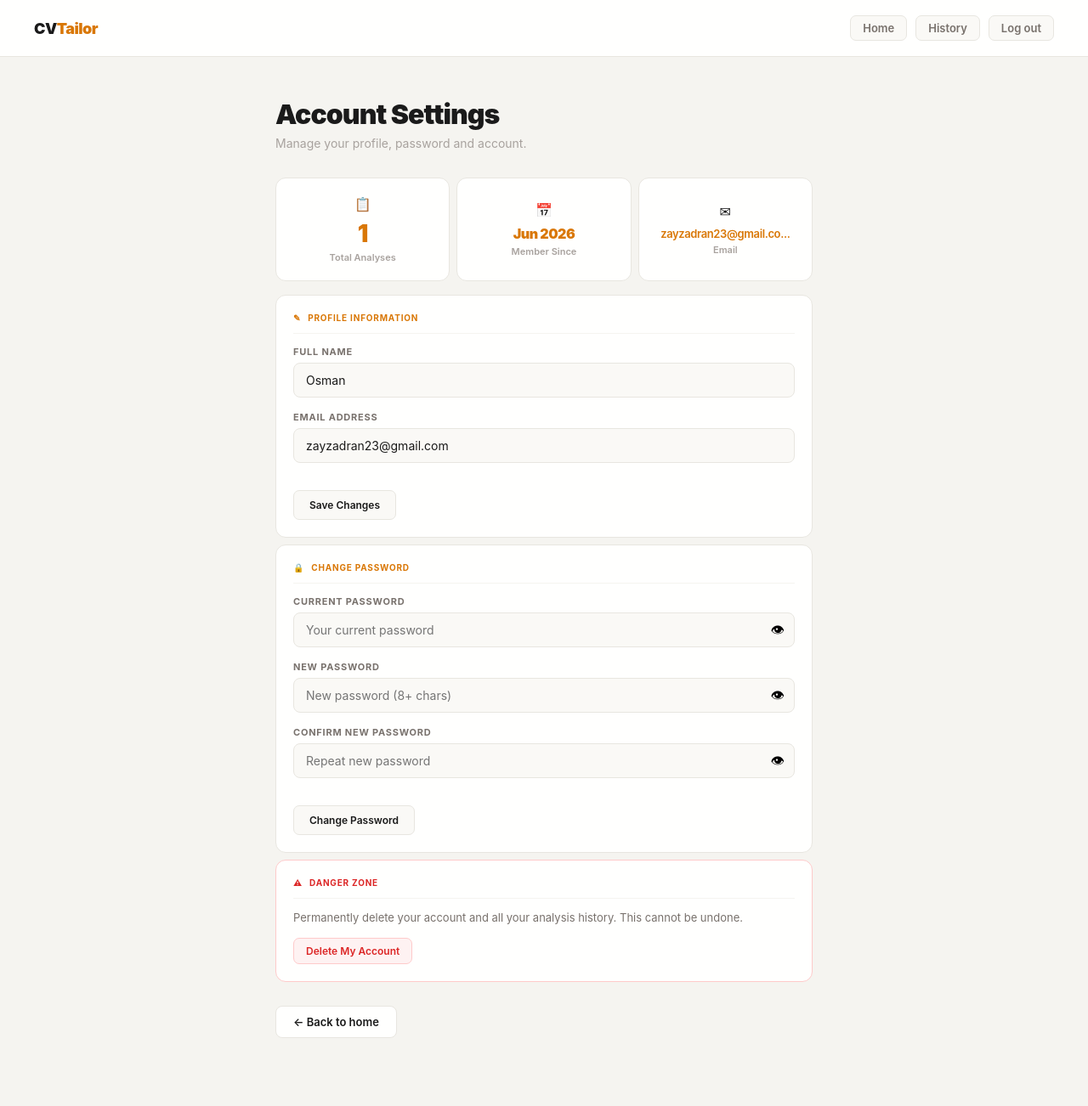
After one commit to zayzadrn/cv-tailor, a Flask app: page /account in a window 1280 px wide. The commit adds this page. Shown: the whole page at 85% size. Run offline with Flask 3, Linux system fonts and the light colour scheme; a user stored in the database is signed in.

Commit message:
add account settings page

```diff
--- a/app.py
+++ b/app.py
@@ -218,6 +218,55 @@ IMPORTANT: Use ONLY the section headings listed above. Do not add any other text
 
     return render_template('result.html', result=result)
 
+@app.route('/account')
+@login_required
+def account():
+    analyses = Analysis.query.filter_by(user_id=current_user.id).all()
+    return render_template('account.html', total=len(analyses))
+
+@app.route('/account/update', methods=['POST'])
+@login_required
+def update_account():
+    action = request.form.get('action')
+
+    if action == 'update_profile':
+        name = request.form.get('name').strip()
+        email = request.form.get('email').strip().lower()
+        if email != current_user.email:
+            if User.query.filter_by(email=email).first():
+                flash('That email is already in use.', 'error')
+                return redirect(url_for('account'))
+        current_user.name = name
+        current_user.email = email
+        db.session.commit()
+        flash('Profile updated successfully.', 'success')
+
+    elif action == 'change_password':
+        current_pw = request.form.get('current_password')
+        new_pw = request.form.get('new_password')
+        confirm_pw = request.form.get('confirm_password')
+        if not bcrypt.check_password_hash(current_user.password, current_pw):
+            flash('Current password is incorrect.', 'error')
+            return redirect(url_for('account'))
+        if new_pw != confirm_pw:
+            flash('New passwords do not match.', 'error')
+            return redirect(url_for('account'))
+        if len(new_pw) < 8:
+            flash('New password must be at least 8 characters.', 'error')
+            return redirect(url_for('account'))
+        current_user.password = bcrypt.generate_password_hash(new_pw).decode('utf-8')
+        db.session.commit()
+        flash('Password changed successfully.', 'success')
+
+    elif action == 'delete_account':
+        Analysis.query.filter_by(user_id=current_user.id).delete()
+        db.session.delete(current_user)
+        db.session.commit()
+        logout_user()
+        return redirect(url_for('index'))
+
+    return redirect(url_for('account'))
+
 if __name__ == '__main__':
     port = int(os.environ.get('PORT', 5000))
     app.run(host='0.0.0.0', port=port)
--- a/templates/index.html
+++ b/templates/index.html
@@ -15,6 +15,7 @@
         {% if current_user.is_authenticated %}
             <span class="nav-name">Hi, {{ current_user.name.split()[0] }}</span>
             <a href="/history" class="history-nav-btn">History</a>
+            <a href="/account" class="history-nav-btn">Account</a>
             <a href="/logout" class="history-nav-btn">Log out</a>
         {% else %}
             <a href="/login" class="history-nav-btn">Log in</a>
--- /dev/null
+++ b/templates/templates/account.html
@@ -0,0 +1,128 @@
+<!DOCTYPE html>
+<html lang="en">
+<head>
+    <meta charset="UTF-8">
+    <meta name="viewport" content="width=device-width, initial-scale=1.0">
+    <title>Account — CVTailor</title>
+    <link rel="stylesheet" href="/static/style.css">
+</head>
+<body>
+<div class="nav">
+    <div class="nav-logo">CV<span>Tailor</span></div>
+    <div style="display:flex;gap:10px;align-items:center;">
+        <a href="/" class="history-nav-btn">Home</a>
+        <a href="/history" class="history-nav-btn">History</a>
+        <a href="/logout" class="history-nav-btn">Log out</a>
+    </div>
+</div>
+
+<div class="container">
+    <div style="margin-bottom:32px;">
+        <h1 class="result-title">Account Settings</h1>
+        <p class="result-sub">Manage your profile, password and account.</p>
+    </div>
+
+    {% with messages = get_flashed_messages(with_categories=true) %}
+        {% for category, message in messages %}
+            <div class="auth-{{ category }}" style="margin-bottom:16px;padding:12px 16px;border-radius:8px;font-size:13px;font-weight:500;
+                {% if category == 'success' %}background:#f0fdf4;border:1px solid #bbf7d0;color:#15803d;
+                {% else %}background:#fef2f2;border:1px solid #fecaca;color:#dc2626;{% endif %}">
+                {{ message }}
+            </div>
+        {% endfor %}
+    {% endwith %}
+
+    <!-- Stats -->
+    <div class="top-row" style="margin-bottom:16px;">
+        <div class="stat-card">
+            <div class="stat-icon">📋</div>
+            <div class="stat-num" style="color:#d97706;">{{ total }}</div>
+            <div class="stat-label">Total Analyses</div>
+        </div>
+        <div class="stat-card">
+            <div class="stat-icon">📅</div>
+            <div class="stat-num" style="color:#d97706;font-size:16px;">{{ current_user.created_at.strftime('%b %Y') }}</div>
+            <div class="stat-label">Member Since</div>
+        </div>
+        <div class="stat-card">
+            <div class="stat-icon">✉</div>
+            <div class="stat-num" style="color:#d97706;font-size:13px;font-weight:600;">{{ current_user.email[:20] }}{% if current_user.email|length > 20 %}...{% endif %}</div>
+            <div class="stat-label">Email</div>
+        </div>
+    </div>
+
+    <!-- Update Profile -->
+    <div class="section-card">
+        <div class="section-header amber-header">
+            <span class="section-icon">✎</span> Profile Information
+        </div>
+        <form method="POST" action="/account/update">
+            <input type="hidden" name="action" value="update_profile">
+            <div class="auth-field">
+                <label class="auth-label">Full Name</label>
+                <input type="text" name="name" class="auth-input" value="{{ current_user.name }}" required>
+            </div>
+            <div class="auth-field" style="margin-top:12px;">
+                <label class="auth-label">Email Address</label>
+                <input type="email" name="email" class="auth-input" value="{{ current_user.email }}" required>
+            </div>
+            <button type="submit" class="copy-btn" style="margin-top:16px;">Save Changes</button>
+        </form>
+    </div>
+
+    <!-- Change Password -->
+    <div class="section-card">
+        <div class="section-header amber-header">
+            <span class="section-icon">🔒</span> Change Password
+        </div>
+        <form method="POST" action="/account/update">
+            <input type="hidden" name="action" value="change_password">
+            <div class="auth-field">
+                <label class="auth-label">Current Password</label>
+                <div class="password-wrap">
+                    <input type="password" name="current_password" id="cp1" class="auth-input" placeholder="Your current password" required>
+                    <button type="button" class="eye-btn" onclick="togglePw('cp1',this)">👁</button>
+                </div>
+            </div>
+            <div class="auth-field" style="margin-top:12px;">
+                <label class="auth-label">New Password</label>
+                <div class="password-wrap">
+                    <input type="password" name="new_password" id="cp2" class="auth-input" placeholder="New password (8+ chars)" required>
+                    <button type="button" class="eye-btn" onclick="togglePw('cp2',this)">👁</button>
+                </div>
+            </div>
+            <div class="auth-field" style="margin-top:12px;">
+                <label class="auth-label">Confirm New Password</label>
+                <div class="password-wrap">
+                    <input type="password" name="confirm_password" id="cp3" class="auth-input" placeholder="Repeat new password" required>
+                    <button type="button" class="eye-btn" onclick="togglePw('cp3',this)">👁</button>
+                </div>
+            </div>
+            <button type="submit" class="copy-btn" style="margin-top:16px;">Change Password</button>
+        </form>
+    </div>
+
+    <!-- Danger Zone -->
+    <div class="section-card" style="border-color:#fecaca;">
+        <div class="section-header red-header">
+            <span class="section-icon">⚠</span> Danger Zone
+        </div>
+        <p style="font-size:13px;color:#78716c;margin-bottom:16px;">Permanently delete your account and all your analysis history. This cannot be undone.</p>
+        <form method="POST" action="/account/update" onsubmit="return confirm('Are you sure? This will permanently delete your account and all your data.')">
+            <input type="hidden" name="action" value="delete_account">
+            <button type="submit" class="delete-btn">Delete My Account</button>
+        </form>
+    </div>
+
+    <a href="/" class="back-btn">← Back to home</a>
+</div>
+
+<script>
+function togglePw(id, btn) {
+    const input = document.getElementById(id);
+    input.type = input.type === 'password' ? 'text' : 'password';
+    btn.textContent = input.type === 'password' ? '👁' : '🙈';
+}
+</script>
+</body>
+</html>
```
